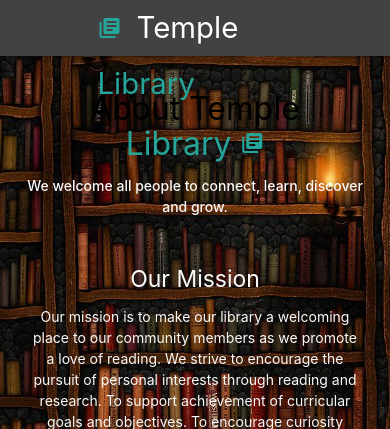
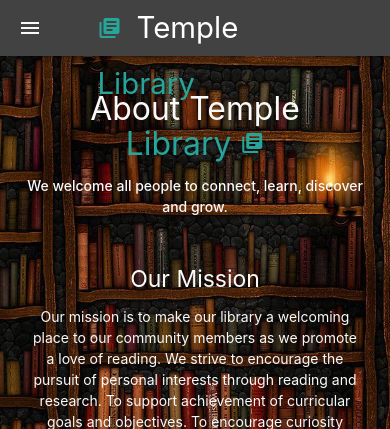
Before and after one commit to emalfiza/temple-library, a Flask app: page /about in a window 390 px wide. Shown: the top 429 px of the page. Run offline with Flask 2, Linux system fonts and the light colour scheme; some libraries are stand-ins or nearby versions.

Commit message:
mobile side navbar trigger class added

```diff
--- a/templates/about.html
+++ b/templates/about.html
@@ -1,7 +1,7 @@
   {% extends 'base.html' %} {% block content %}
 
     <div class="row">
-		<h4 class="container black-text center"><br>About Temple <span class="highlighting">Library </span><i class="material-icons library">library_books</i></h4>
+		<h4 class="container center"><br>About Temple <span class="highlighting">Library </span><i class="material-icons library">library_books</i></h4>
         <p class="center"><strong>We welcome all people to connect, learn, discover and grow.</strong></p>
     </div>
 
--- a/templates/base.html
+++ b/templates/base.html
@@ -25,6 +25,7 @@
 		<nav class="container-fluid">
 			<div class="nav-wrapper grey darken-3">
                 <a href="{{ url_for('get_book') }}" class="brand-logo "><i class="material-icons library">library_books</i>Temple <span class="highlighting">Library</span></a>
+                <a href="#" data-target="mobile-demo" class="sidenav-trigger"><i class="material-icons">menu</i></a>
 				<ul class="right hide-on-med-and-down">
 					<li><a href=" {{ url_for('get_book') }}"><i class="material-icons nav-icons">home</i></a></li>
 					<li><a href=" {{ url_for('add_book') }}"><i class="material-icons nav-icons">add</i></a></li>
```
